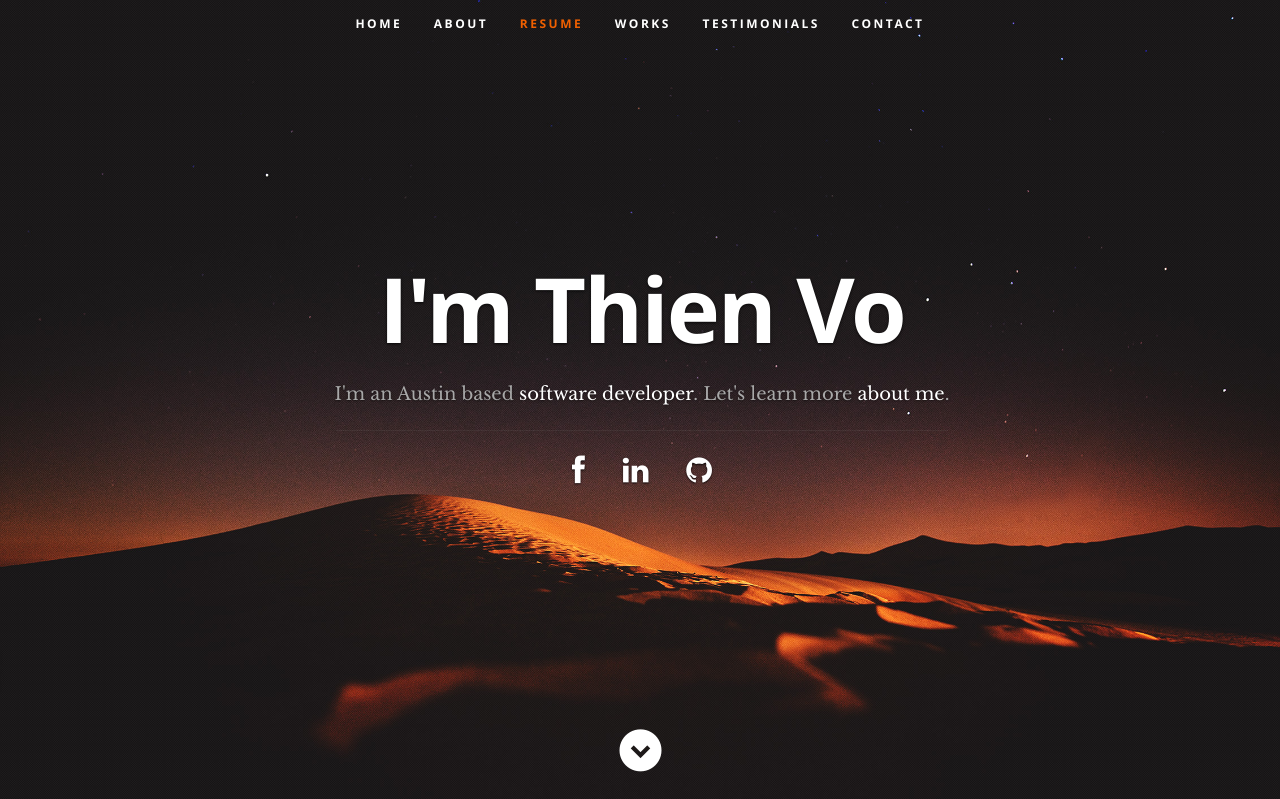
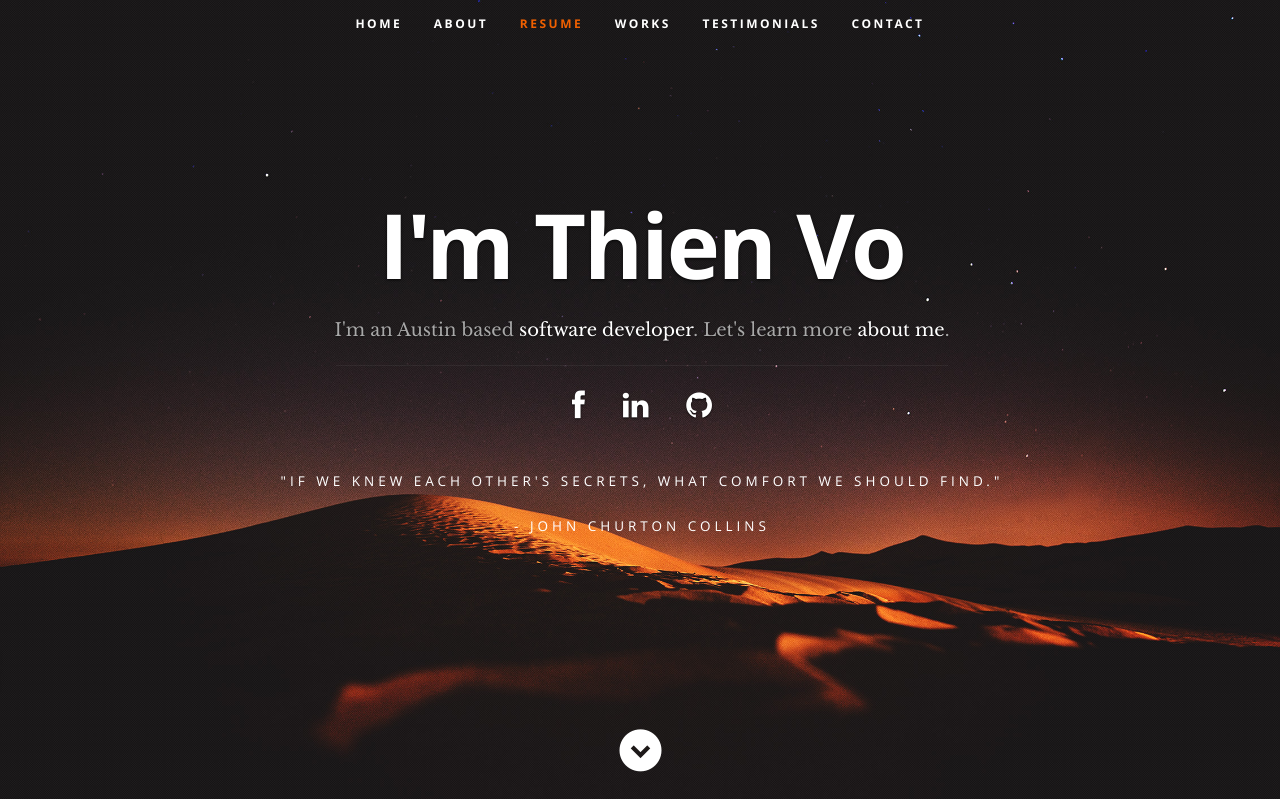
Before and after one commit to thien-vo/com-thienmint, a Flask app: page / in a window 1280 px wide. Shown: the top 799 px of the page. Run offline with Flask 2, Linux system fonts and the light colour scheme; some libraries are stand-ins or nearby versions.

Commit message:
add quotes slider

```diff
--- a/app/templates/home/banner.html
+++ b/app/templates/home/banner.html
@@ -9,6 +9,29 @@
             <li><a href="https://www.linkedin.com/in/thienqvo"><i class="fa fa-linkedin"></i></a></li>
             <li><a href="https://www.github.com/thienmint"><i class="fa fa-github"></i></a></li>
         </ul>
+        <ul class="rslides" id="slider3">
+            {% with quotes=[
+            {
+                'text': '"If we knew each other\'s secrets, what comfort we should find."',
+                'person': 'John Churton Collins'
+            },
+            {
+                'text': '"Someday this pain will be useful to you."',
+                'person': 'Peter Cameron'
+            },
+            {
+                'text': '"Computer always do what they tell you to do"',
+                'person': 'Mark Zuckerberg'
+            },
+            ]%}
+                {% for quote in quotes %}
+                    <li class="slider-info">
+                        <p> {{ quote['text'] }} </p>
+                        <p> - {{ quote['person'] }}</p>
+                    </li>
+                {% endfor %}
+            {% endwith %}
+        </ul>
     </div>
 </div>
 
```
